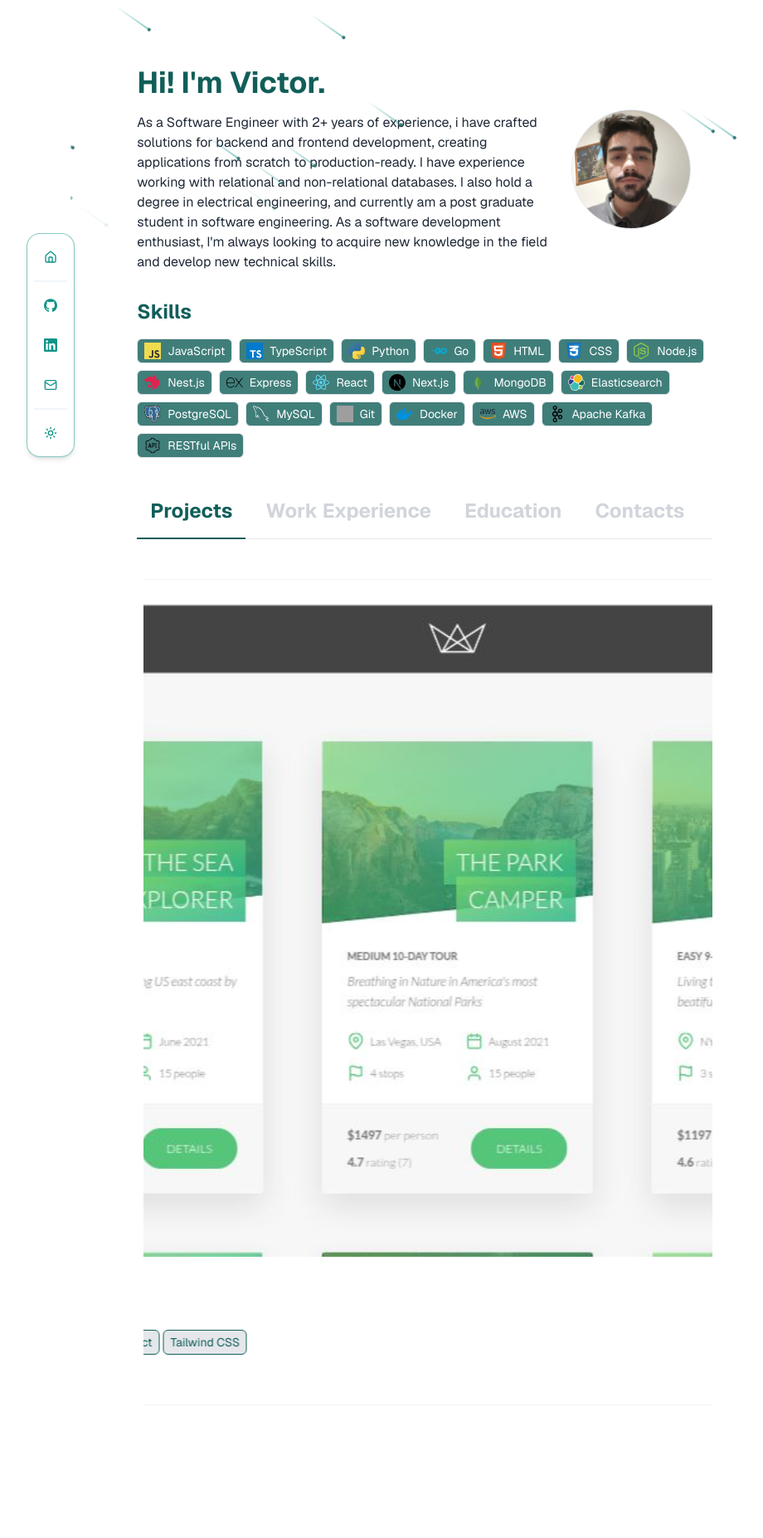
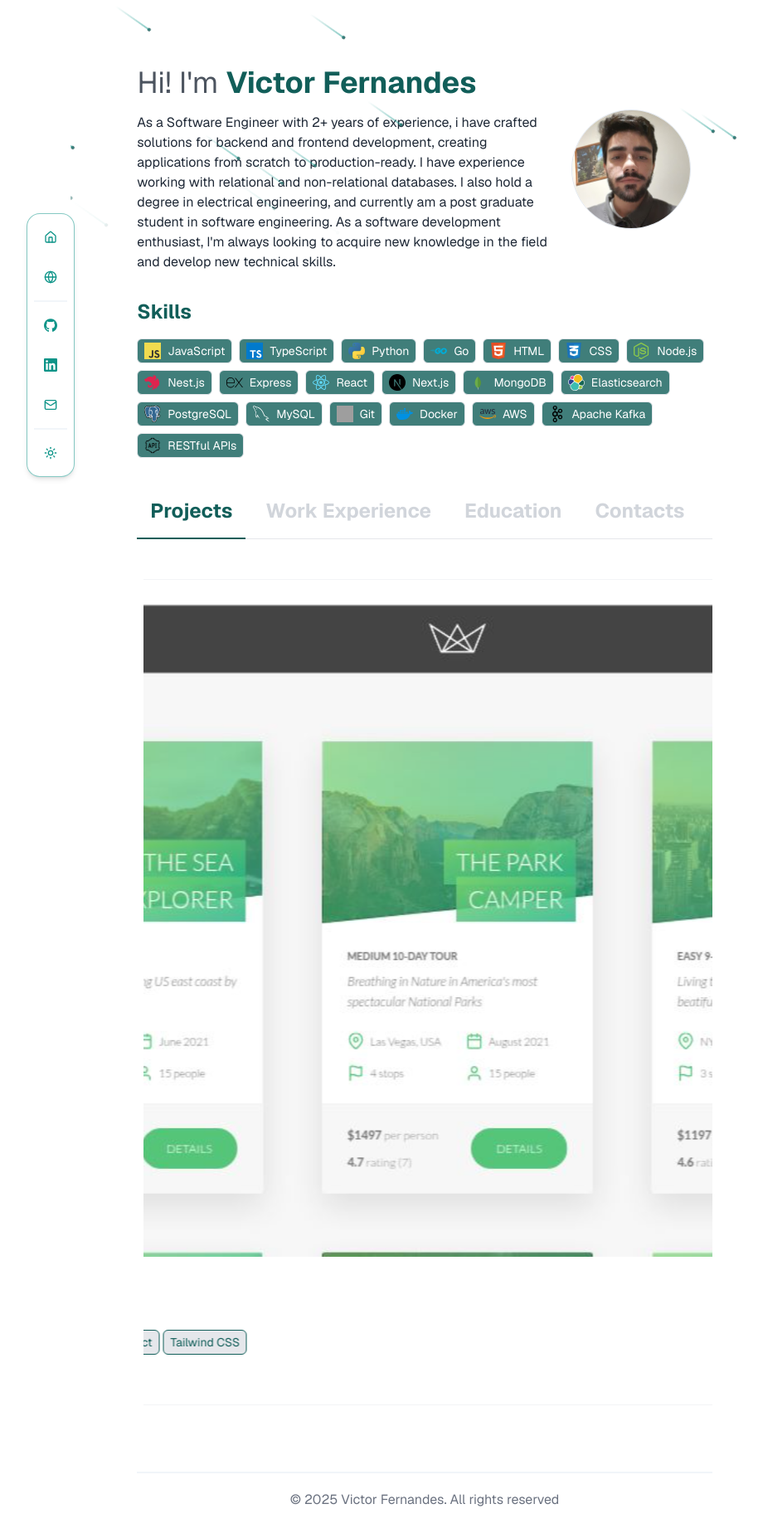
Before and after one commit to Victormrf/portfolio, a Next.js app: page / in a window 1280 px wide. Shown: the top 1854 px of the page at 83% size, without its empty margins (128-1048 px from the left). Before the commit the page ends 1790 px from the top, so only its background shows below. Built offline with nearby package versions, Linux system fonts and the light colour scheme; grey boxes are pictures that could not be loaded.

Commit message:
Started implementing internationalization. Added footer

```diff
--- a/app/layout.tsx
+++ b/app/layout.tsx
@@ -2,7 +2,7 @@
 import { Geist, Geist_Mono } from "next/font/google";
 import "./globals.css";
 import Providers from "./providers";
-import { ModalProvider } from "@/context/ModalContext";
+import "@/lib/i18n/config";
 
 const geistSans = Geist({
   variable: "--font-geist-sans",
@@ -29,9 +29,7 @@
       <body
         className={`${geistSans.variable} ${geistMono.variable} antialiased`}
       >
-        <Providers>
-          <ModalProvider>{children}</ModalProvider>
-        </Providers>
+        <Providers>{children}</Providers>
       </body>
     </html>
   );
--- a/app/page.tsx
+++ b/app/page.tsx
@@ -1,5 +1,6 @@
 import { CustomDock } from "@/components/CustomDock";
 import CustomTab from "@/components/CustomTab";
+import Footer from "@/components/Footer";
 import Intro from "@/components/Intro";
 import { Meteors } from "@/components/magicui/meteors";
 import Skills from "@/components/Skills";
@@ -12,6 +13,7 @@
         <Intro />
         <Skills />
         <CustomTab />
+        <Footer />
         <CustomDock orientation="vertical" />
       </main>
     </div>
--- a/app/providers.tsx
+++ b/app/providers.tsx
@@ -1,8 +1,11 @@
 "use client";
 
+import { ModalProvider } from "@/context/ModalContext";
+import { I18nextProvider } from "react-i18next";
+import i18n from "@/lib/i18n/config";
 import { ThemeProvider } from "next-themes";
 
-const Providers = ({ children }: { children: React.ReactNode }) => {
+export default function Providers({ children }: { children: React.ReactNode }) {
   return (
     <ThemeProvider
       attribute="class"
@@ -10,9 +13,9 @@
       enableSystem
       disableTransitionOnChange
     >
-      {children}
+      <I18nextProvider i18n={i18n}>
+        <ModalProvider>{children}</ModalProvider>
+      </I18nextProvider>
     </ThemeProvider>
   );
-};
-
-export default Providers;
+}
--- /dev/null
+++ b/app/providers/I18nProvider.tsx
@@ -0,0 +1,8 @@
+"use client";
+
+import { I18nextProvider } from "react-i18next";
+import i18n from "@/lib/i18n/config";
+
+export function I18nProvider({ children }: { children: React.ReactNode }) {
+  return <I18nextProvider i18n={i18n}>{children}</I18nextProvider>;
+}
--- a/components/CustomDock.tsx
+++ b/components/CustomDock.tsx
@@ -5,13 +5,11 @@
   HomeIcon,
   MailIcon,
   Moon,
-  // PencilIcon,
+  Globe,
   Sun,
 } from "lucide-react";
 import Link from "next/link";
 import React, { useEffect, useState } from "react";
-
-// import { ModeToggle } from "@/components/mode-toggle";
 import { buttonVariants } from "@/components/ui/button";
 import { Separator } from "@/components/ui/separator";
 import {
@@ -23,6 +21,7 @@
 import { cn } from "@/lib/utils";
 import { Dock, DockIcon } from "@/components/magicui/dock";
 import { useTheme } from "next-themes";
+import { useTranslation } from "react-i18next";
 
 export type IconProps = React.HTMLAttributes<SVGElement>;
 
@@ -109,6 +108,14 @@
   const { resolvedTheme, setTheme } = useTheme();
   const [isMobile, setIsMobile] = useState(false);
   const [mounted, setMounted] = useState(false);
+  const { i18n } = useTranslation();
+  const [currentLang, setCurrentLang] = useState("en");
+
+  const toggleLanguage = () => {
+    const newLang = currentLang === "en" ? "pt" : "en";
+    i18n.changeLanguage(newLang);
+    setCurrentLang(newLang);
+  };
 
   useEffect(() => {
     setIsMobile(window.innerWidth <= 768);
@@ -164,6 +171,26 @@
               </Tooltip>
             </DockIcon>
           ))}
+          <DockIcon>
+            <Tooltip>
+              <TooltipTrigger asChild>
+                <button
+                  onClick={toggleLanguage}
+                  className="size-12 rounded-full flex items-center justify-center hover:text-teal-500 dark:hover:text-teal-400"
+                >
+                  <Globe className="size-4 text-teal-600 dark:text-teal-500" />
+                  <span className="sr-only">
+                    {currentLang === "en"
+                      ? "Switch to Portuguese"
+                      : "Switch to English"}
+                  </span>
+                </button>
+              </TooltipTrigger>
+              <TooltipContent>
+                <p>{currentLang.toUpperCase()}</p>
+              </TooltipContent>
+            </Tooltip>
+          </DockIcon>
           <Separator
             orientation={isMobile ? "vertical" : "horizontal"}
             className="h-full bg-teal-600/50 dark:bg-teal-500/50"
--- /dev/null
+++ b/components/Footer.tsx
@@ -0,0 +1,17 @@
+import { Separator } from "./ui/separator";
+
+const Footer = () => {
+  const current_year = new Date().getFullYear();
+  return (
+    <footer className="w-full mt-8">
+      <Separator className="w-full bg-gray-200 dark:bg-gray-800" />
+      <div className="flex items-center justify-center h-16 py-8">
+        <p className="text-base text-gray-500">
+          © {current_year} Victor Fernandes. All rights reserved
+        </p>
+      </div>
+    </footer>
+  );
+};
+
+export default Footer;
--- a/components/Intro.tsx
+++ b/components/Intro.tsx
@@ -1,12 +1,15 @@
 import Image from "next/image";
-import ProfilePic from "@/app/images/profile_picture.jpg";
+import ProfilePic from "@/public/images/profile_picture.jpg";
 
 const Intro = () => {
   return (
     <div className="flex gap-4 flex-col-reverse sm:flex-row justify-center items-center">
       <div className="flex flex-col gap-4 md:w-9/12 sm:w-full">
-        <h1 className="text-4xl font-bold text-teal-800 dark:text-teal-300">
-          Hi! I&apos;m Victor.
+        <h1 className="text-4xl text-gray-800/80 dark:text-gray-100">
+          Hi! I&apos;m{" "}
+          <strong className="text-4xl font-bold text-teal-800 dark:text-teal-300">
+            Victor Fernandes
+          </strong>
         </h1>
         <p className="text-base text-gray-800 dark:text-gray-100">
           As a Software Engineer with 2+ years of experience, i have crafted
--- a/components/Modal.tsx
+++ b/components/Modal.tsx
@@ -24,7 +24,7 @@
       <div className="relative w-full max-w-2xl h-[90vh] m-4">
         <div className="absolute inset-0 flex flex-col bg-background rounded-lg shadow-sm">
           <div className="flex items-center justify-between p-4 md:p-5 border-b rounded-t dark:border-gray-600 border-gray-200">
-            <h3 className="text-xl font-semibold text-gray-900 dark:text-white">
+            <h3 className="text-2xl font-semibold text-teal-800 dark:text-teal-300">
               {title}
             </h3>
             <button
--- /dev/null
+++ b/lib/i18n/config.ts
@@ -0,0 +1,42 @@
+"use client";
+
+import i18n from "i18next";
+import { initReactI18next } from "react-i18next";
+import LanguageDetector from "i18next-browser-languagedetector";
+
+const resources = {
+  en: {
+    translation: {
+      home: "Home",
+      theme: "Theme",
+      language: "Language",
+    },
+  },
+  pt: {
+    translation: {
+      home: "Início",
+      theme: "Tema",
+      language: "Idioma",
+    },
+  },
+};
+
+if (!i18n.isInitialized) {
+  i18n
+    .use(LanguageDetector)
+    .use(initReactI18next)
+    .init({
+      debug: true,
+      fallbackLng: "en",
+      defaultNS: "translation",
+      resources,
+      interpolation: {
+        escapeValue: false,
+      },
+      react: {
+        useSuspense: false,
+      },
+    });
+}
+
+export default i18n;
--- a/package.json
+++ b/package.json
@@ -15,12 +15,16 @@
     "@use-gesture/react": "^10.3.1",
     "class-variance-authority": "^0.7.1",
     "clsx": "^2.1.1",
+    "i18next": "^24.2.2",
+    "i18next-browser-languagedetector": "^8.0.4",
     "lucide-react": "^0.477.0",
     "motion": "^12.4.10",
     "next": "15.2.0",
+    "next-intl": "^3.26.5",
     "next-themes": "^0.4.4",
     "react": "^19.0.0",
     "react-dom": "^19.0.0",
+    "react-i18next": "^15.4.1",
     "tailwind-merge": "^3.0.2",
     "tailwindcss-animate": "^1.0.7"
   },
```
Also changed, not shown: components/ProjectsMarquee.tsx (+10 -3 lines), public/images/profile_picture.jpg (renamed from app/images/profile_picture.jpg), 1 other file (tests, documents, lock files or other folders).
